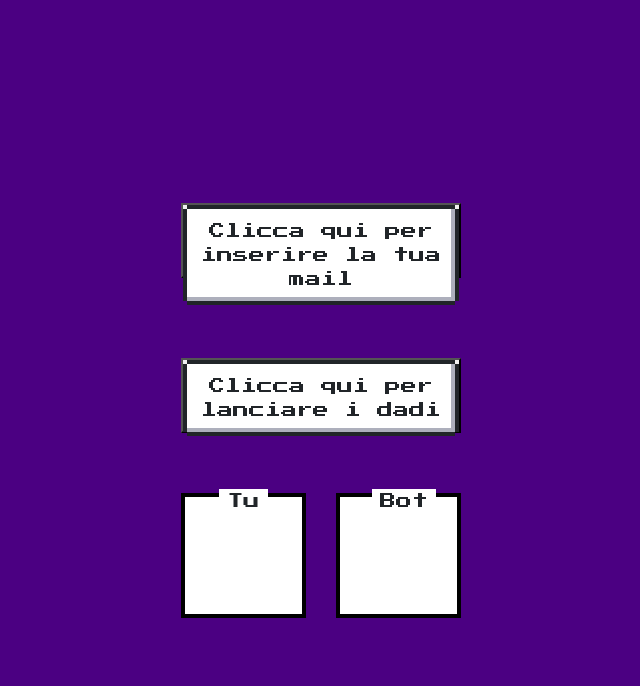
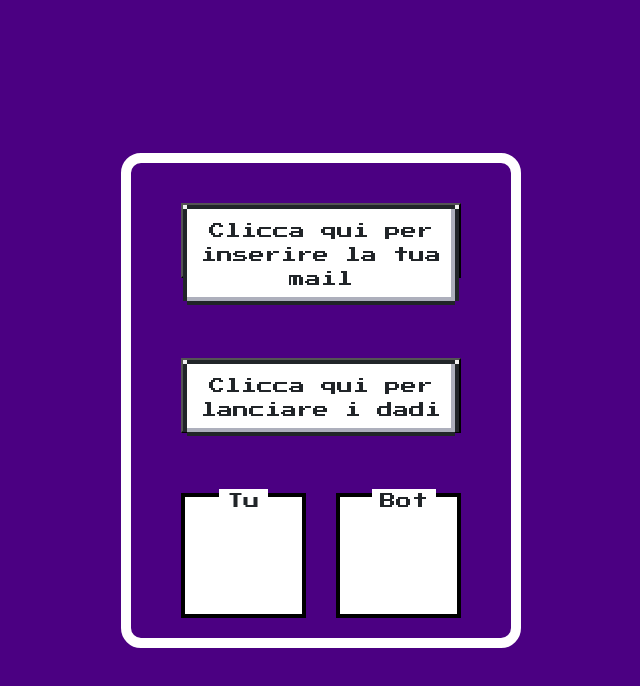
Before and after one commit to 83CarloG/js-mail-dadi, a plain HTML site: page index.html in a window 1280 px wide. Shown: the whole page, without its empty margins (319-959 px from the left). Drawn offline with nearby package versions, Linux system fonts and the light colour scheme.

Commit message:
final 8bit

```diff
--- a/css/style.css
+++ b/css/style.css
@@ -10,11 +10,21 @@
   height: 100vh;
   background-color: #4b0082;
   display: flex;
+  justify-content: center;
+  align-items: center;
+}
+.wrap {
+  width: 400px;
+  max-height: 800px;;
+  display: flex;
   flex-direction: column;
   align-items: center;
   justify-content: center;
+  margin: 0px 20px;
+  border-radius: 20px;
+  background-color: #4b0082;
+  border: 10px solid #fff;
 }
-
 .btn {
   width: 280px;
   height: 75px;
--- a/index.html
+++ b/index.html
@@ -10,7 +10,7 @@
   </head>
   <body>
     <main class="main">
-
+      <div class="wrap">
         <button class="btn" class="nes-btn is-primary" type="button" name="mail" id="mail">
           <a class="nes-btn" href="#">Clicca qui per inserire la tua mail</a>
         </button>
@@ -30,6 +30,7 @@
             <p id="playerBot-result"></p>
           </div>
         </div>
+      </div>
     </main>
   <script src="js/script.js" charset="utf-8"></script>
   </body>
--- a/js/script.js
+++ b/js/script.js
@@ -72,3 +72,15 @@ function letDice(){
 
 
 dice.addEventListener("click", () => letDice(), false);
+
+
+const strings = ["carlo", "pippo", "angelo"];
+
+const defaultSort = Array.from(strings).sort();
+
+const simpleSort = Array.from(strings).sort((a, b) => a - b);
+
+
+
+console.log(defaultSort);
+console.log(simpleSort);
```
Lines whose indentation alone changed are shown as unchanged.
